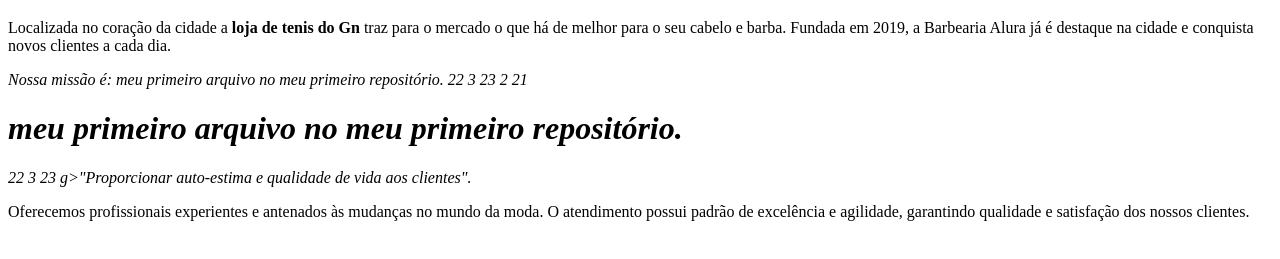
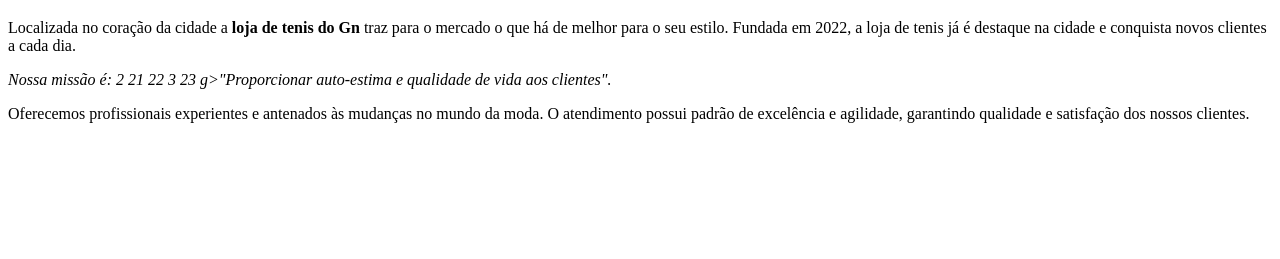
Before and after one commit to gn11zs/PC-Primeiro-C-AJ, a plain HTML site: page index.html in a window 1280 px wide. Shown: the part 61-320 px from the top of the page. Drawn offline with Linux system fonts and the light colour scheme.

Commit message:
Update index.html

```diff
--- a/index.html
+++ b/index.html
@@ -7,18 +7,18 @@
     <body>
         <h1>Sobre a loja do gn</h1>
 
-        <p>Localizada no coração da cidade a <strong>loja de tenis do Gn</strong> traz para o mercado o que há de melhor para o seu cabelo e barba.
-        Fundada em 2019, a Barbearia Alura já é destaque na cidade e conquista novos clientes a cada dia.</p>
+        <p>Localizada no coração da cidade a <strong>loja de tenis do Gn</strong> traz para o mercado o que há de melhor para o seu estilo.
+        Fundada em 2022, a loja de tenis já é destaque na cidade e conquista novos clientes a cada dia.</p>
 
         <p><em>Nossa missão é: <stron2
 21
-  <h1>meu primeiro arquivo no meu primeiro repositório.</h1>
+
 22
 3
 23
 </html>2
 21
-  <h1>meu primeiro arquivo no meu primeiro repositório.</h1>
+
 22
 3
 23
```
